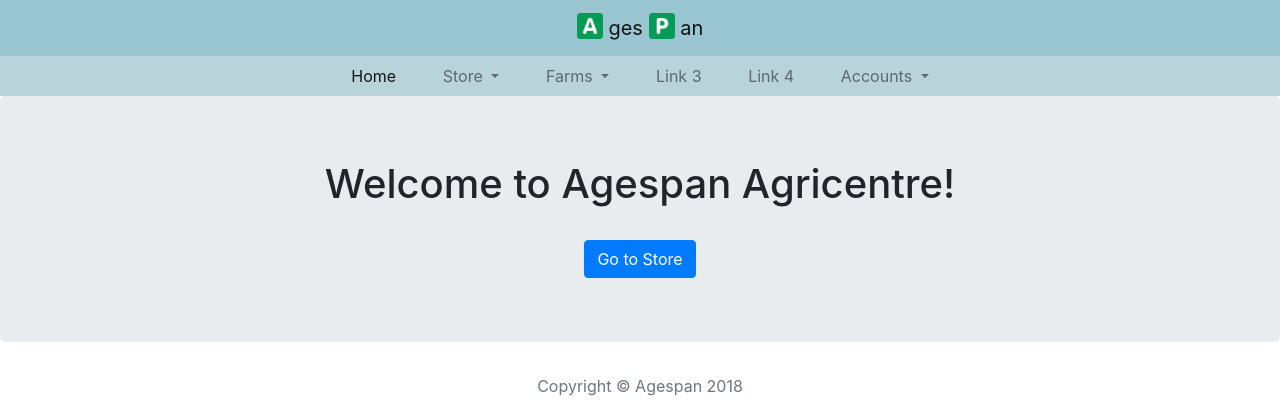
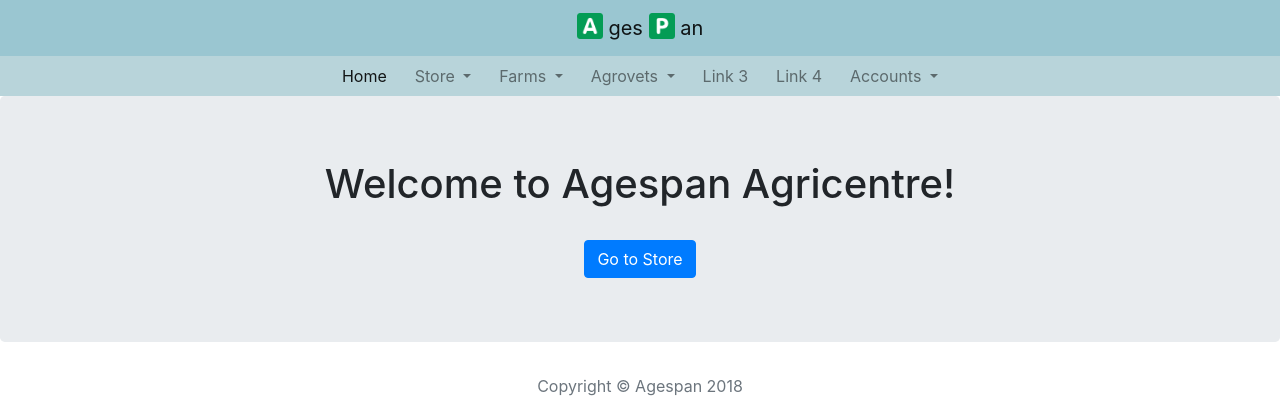
Before and after one commit to muraguri64/agespan, a Django app: page / in a window 1280 px wide. Shown: the top 420 px of the page. Run offline with Django 3.2, Linux system fonts and the light colour scheme; the visitor is signed in with stand-in values (Sample User, id 1); some libraries are stand-ins or nearby versions.

Commit message:
Add agrovet links

```diff
--- a/agespan/templates/base.html
+++ b/agespan/templates/base.html
@@ -86,6 +86,26 @@
 
                         </li>
 
+                        <li class="nav-item dropdown">
+                            <a class="nav-link dropdown-toggle {% if url_name == 'register-agrovet' %}active {% elif url_name == 'all-agrovets' %} active {% elif url_name == 'request-product' %} active {% elif url_name == 'all-requested-products' %} active {% endif %}" href="#" id="navbardrop" data-toggle="dropdown">
+                                Agrovets
+                            </a>
+
+                            <div class="dropdown-menu">
+                                {% if user.is_authenticated %}
+                                    <a class="dropdown-item {% if url_name == 'register-agrovet' %}active{% endif %}" href="{% url 'register-agrovet' %}">Register Agrovet</a>
+                                    <a class="dropdown-item {% if url_name == 'all-agrovets' %}active{% endif %}" href="{% url 'all-agrovets' %}">View Agrovets</a>
+                                    <a class="dropdown-item {% if url_name == 'request-product' %}active{% endif %}" href="{% url 'request-product' %}">Request Product</a>
+                                    <a class="dropdown-item {% if url_name == 'all-requested-products' %}active{% endif %}" href="{% url 'all-requested-products' %}">Requested Products</a>
+
+                                {% else %}
+                                    <a class="dropdown-item {% if url_name == 'all-agrovets' %}active{% endif %}" href="{% url 'all-agrovets' %}">View Agrovets</a>
+                                    <a class="dropdown-item {% if url_name == 'all-requested-products' %}active{% endif %}" href="{% url 'all-requested-products' %}">Requested Products</a>
+                                {% endif %}
+                            </div>
+
+                        </li>
+
 
                         <li class="nav-item">
                             <a class="nav-link" href="#">Link 3</a>
```
